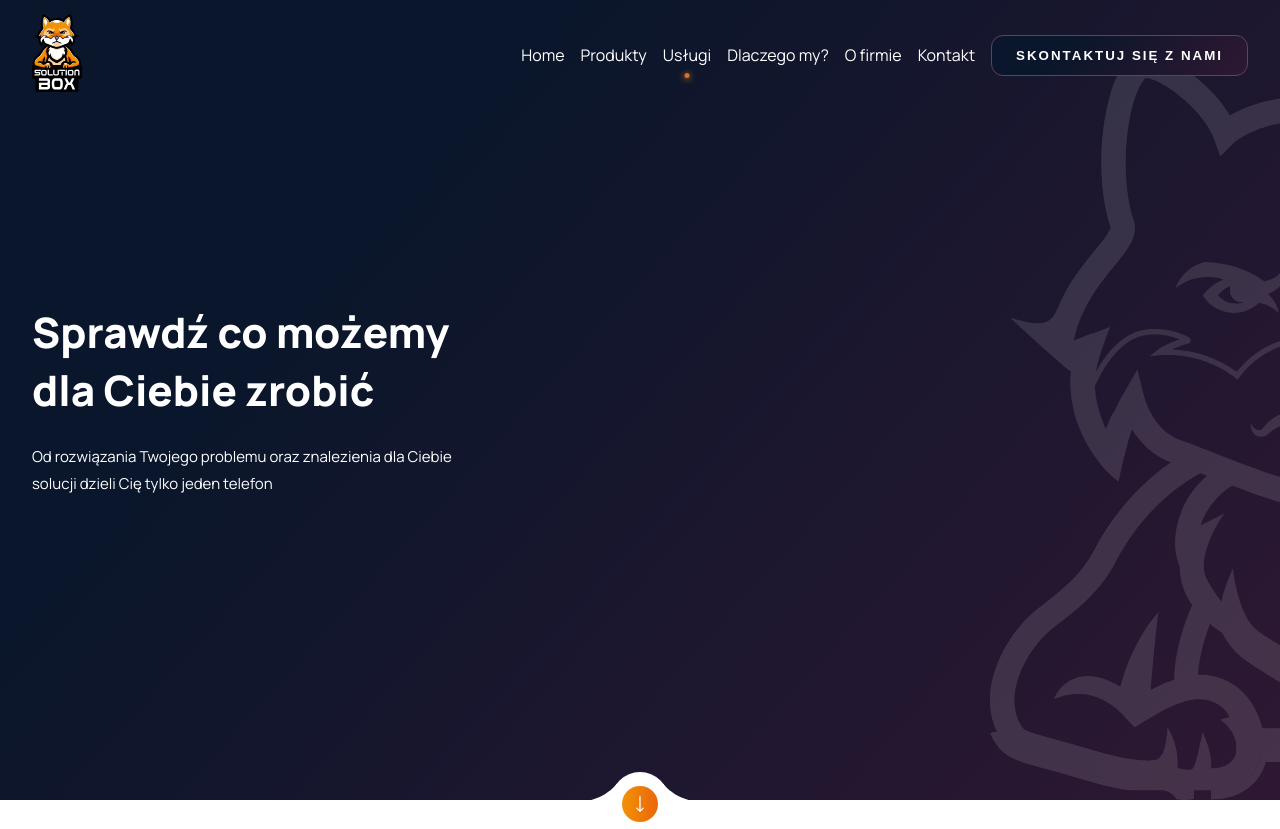
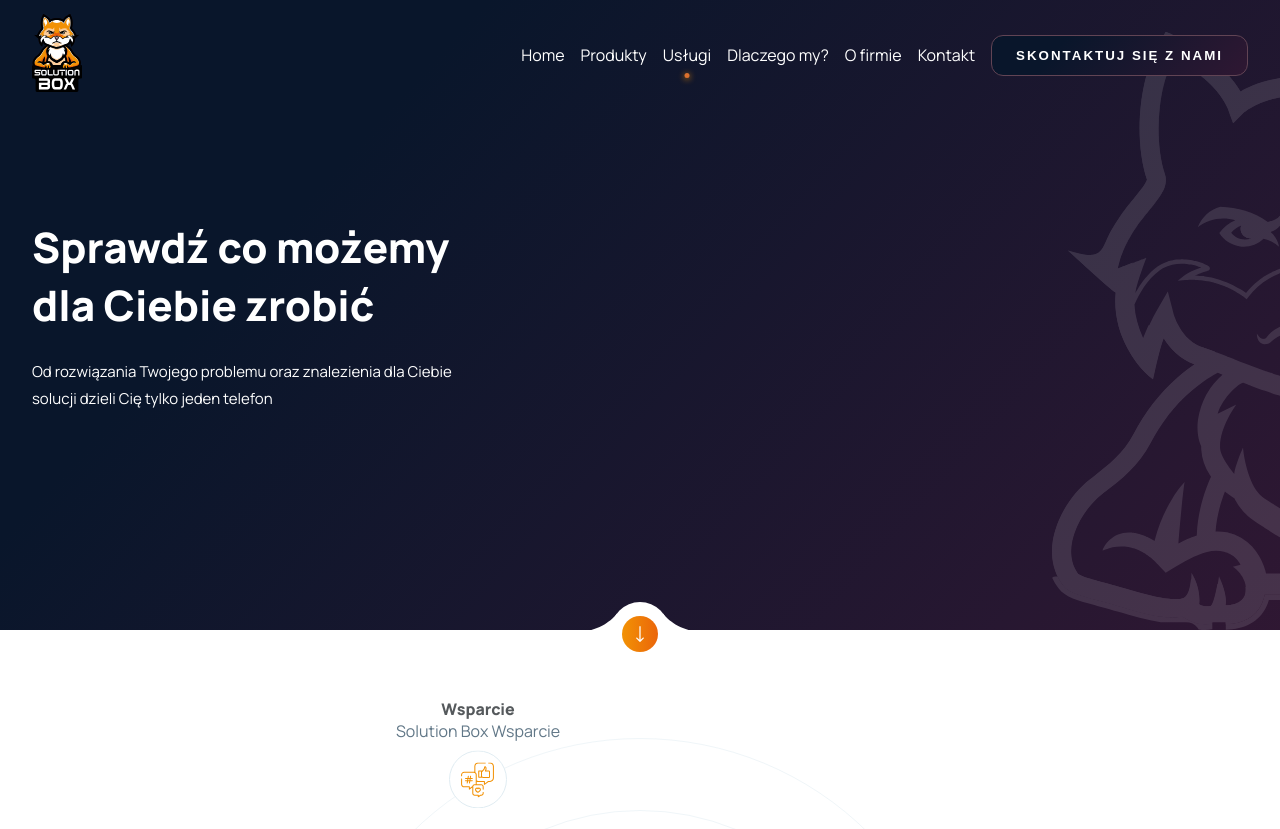
Before and after one commit to CodasticFantastic/solutionbox_website, a Next.js app: page /uslugi in a window 1280 px wide. Shown: the top 829 px of the page. Built offline with nearby package versions, Linux system fonts and the light colour scheme.

Commit message:
Changed hero sections height

```diff
--- a/src/components/website/sections/basicSections/basicHeroSectionOnlyText/BasicHeroSectionOnlyText.tsx
+++ b/src/components/website/sections/basicSections/basicHeroSectionOnlyText/BasicHeroSectionOnlyText.tsx
@@ -3,11 +3,18 @@ import BasicHeroSection from "../../basicSections/basicHeroSection/BasicHeroSect
 
 interface BasicHeroSectionOnlyTextProps {
   children: React.ReactNode;
+  maxHeight?: number;
 }
 
-export default function BasicHeroSectionOnlyText({ children }: BasicHeroSectionOnlyTextProps) {
+export default function BasicHeroSectionOnlyText({
+  children,
+  maxHeight,
+}: BasicHeroSectionOnlyTextProps) {
   return (
-    <BasicHeroSection className={styles.basicHeroSectionOnlyText}>
+    <BasicHeroSection
+      className={styles.basicHeroSectionOnlyText}
+      maxSectionHeigh={maxHeight}
+    >
       <div className={styles.left}>{children}</div>
     </BasicHeroSection>
   );
--- a/src/components/website/sections/presentableSections/ContactPageHeroSection.tsx
+++ b/src/components/website/sections/presentableSections/ContactPageHeroSection.tsx
@@ -2,7 +2,7 @@ import BasicHeroSectionOnlyText from "../basicSections/basicHeroSectionOnlyText/
 
 export default function ContactPageHeroSection() {
   return (
-    <BasicHeroSectionOnlyText>
+    <BasicHeroSectionOnlyText maxHeight={630}>
       <h1>Kontakt</h1>
       <p>Skontaktuj się z nami po więcej informacji</p>
     </BasicHeroSectionOnlyText>
--- a/src/components/website/sections/presentableSections/ProductsPageHeroSection.tsx
+++ b/src/components/website/sections/presentableSections/ProductsPageHeroSection.tsx
@@ -2,7 +2,7 @@ import BasicHeroSectionOnlyText from "../basicSections/basicHeroSectionOnlyText/
 
 export default function ProductsPageHeroSection() {
   return (
-    <BasicHeroSectionOnlyText>
+    <BasicHeroSectionOnlyText maxHeight={630}>
       <h1>Sprawdź jakie produkty możemy Ci zaoferować</h1>
       <p>
         Współpracujemy z najlepszymi firmami w branży technologicznej, aby
--- a/src/components/website/sections/presentableSections/ServicesPageHeroSection.tsx
+++ b/src/components/website/sections/presentableSections/ServicesPageHeroSection.tsx
@@ -2,9 +2,12 @@ import BasicHeroSectionOnlyText from "../basicSections/basicHeroSectionOnlyText/
 
 export default function ServicesPageHeroSection() {
   return (
-    <BasicHeroSectionOnlyText>
+    <BasicHeroSectionOnlyText maxHeight={630}>
       <h1>Sprawdź co możemy dla Ciebie zrobić</h1>
-      <p>Od rozwiązania Twojego problemu oraz znalezienia dla Ciebie solucji dzieli Cię tylko jeden telefon</p>
+      <p>
+        Od rozwiązania Twojego problemu oraz znalezienia dla Ciebie solucji
+        dzieli Cię tylko jeden telefon
+      </p>
     </BasicHeroSectionOnlyText>
   );
 }
```
Also changed, not shown: src/components/website/sections/presentableSections/AboutCompanyPageHeroSection.tsx (+5 -2 lines), src/components/website/sections/presentableSections/WhyUsPageHeroSection.tsx (+5 -2 lines).
